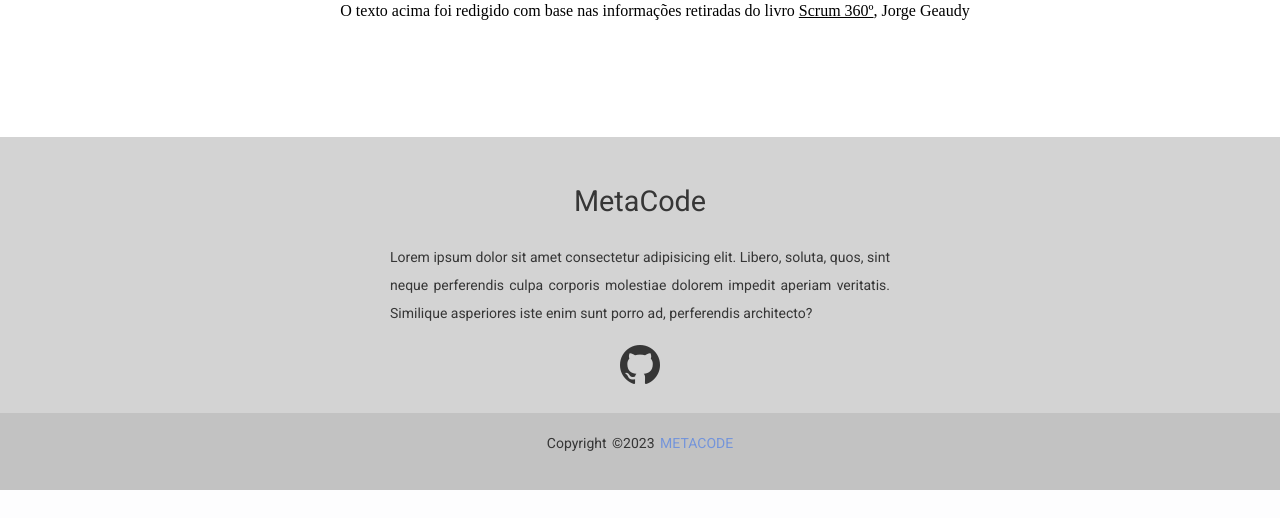
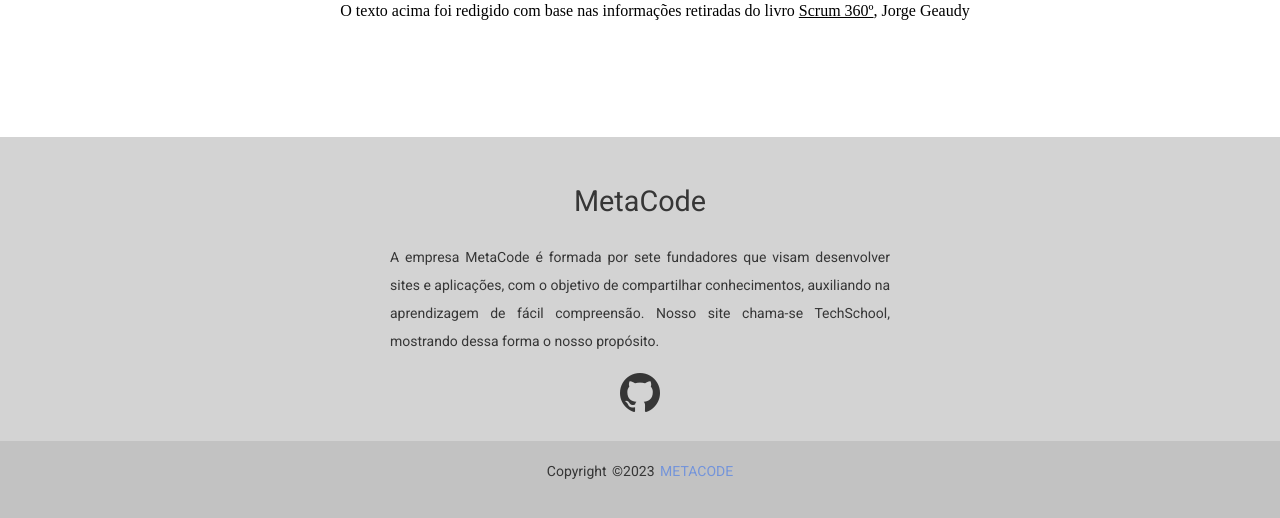
Before and after one commit to DianneFaria/Projeto-de-API-1-Semestre, a Flask app: page /equipe in a window 1280 px wide. Shown: the part 2053-2571 px from the top of the page. Before the commit the page ends 2543 px from the top, so only its background shows below. Run offline with Flask 2, Linux system fonts and the light colour scheme.

Commit message:
Footer texto.

```diff
--- a/templates/base.html
+++ b/templates/base.html
@@ -146,7 +146,7 @@
     <footer>
         <div class="footer-content">
             <h3>MetaCode</h3>
-            <p>Lorem ipsum dolor sit amet consectetur adipisicing elit. Libero, soluta, quos, sint neque perferendis culpa corporis molestiae dolorem impedit aperiam veritatis. Similique asperiores iste enim sunt porro ad, perferendis architecto?</p>
+            <p>A empresa MetaCode é formada por sete fundadores que visam desenvolver sites e aplicações, com o objetivo de compartilhar conhecimentos, auxiliando na aprendizagem de fácil compreensão. Nosso site chama-se TechSchool, mostrando dessa forma o nosso propósito.</p>
             <ul class="socials">
                 <li><a href="https://github.com/DianneFaria/Projeto-de-API-1-Semestre"><i class="bi bi-github"></i></a></li>
             </ul>
```
